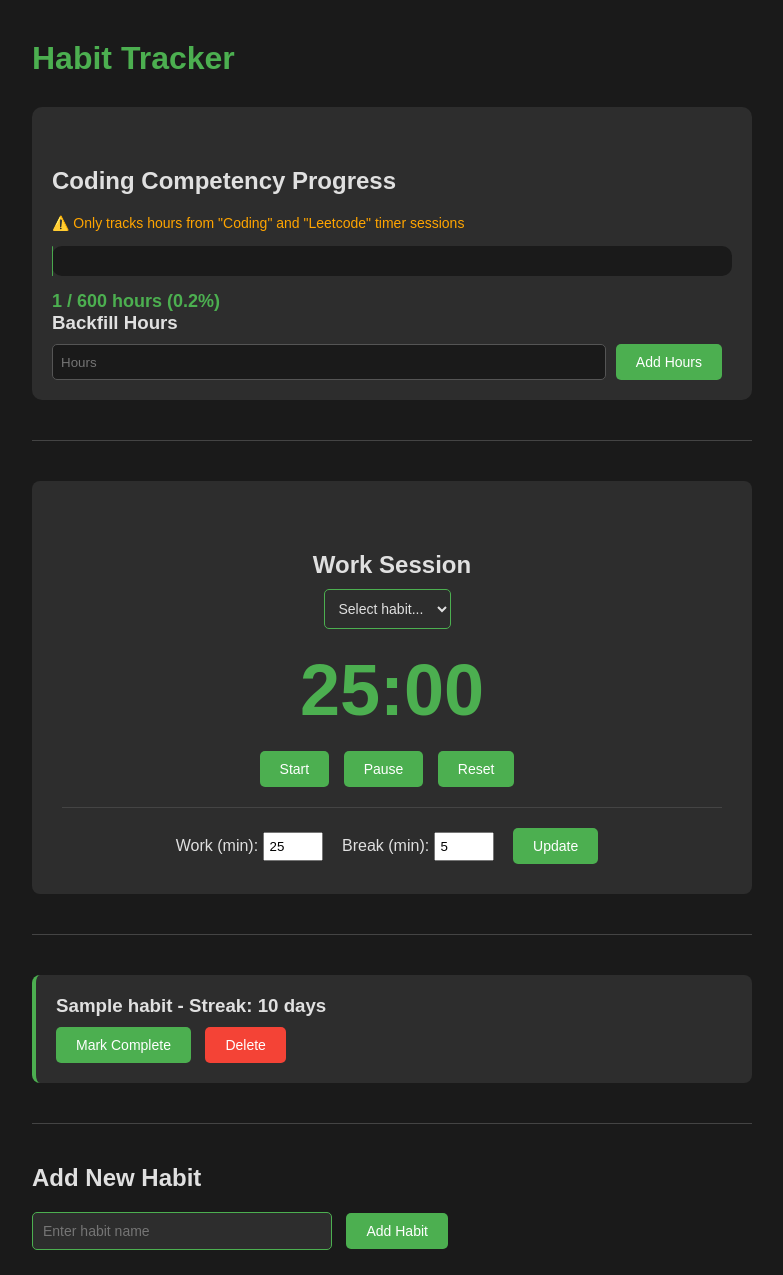
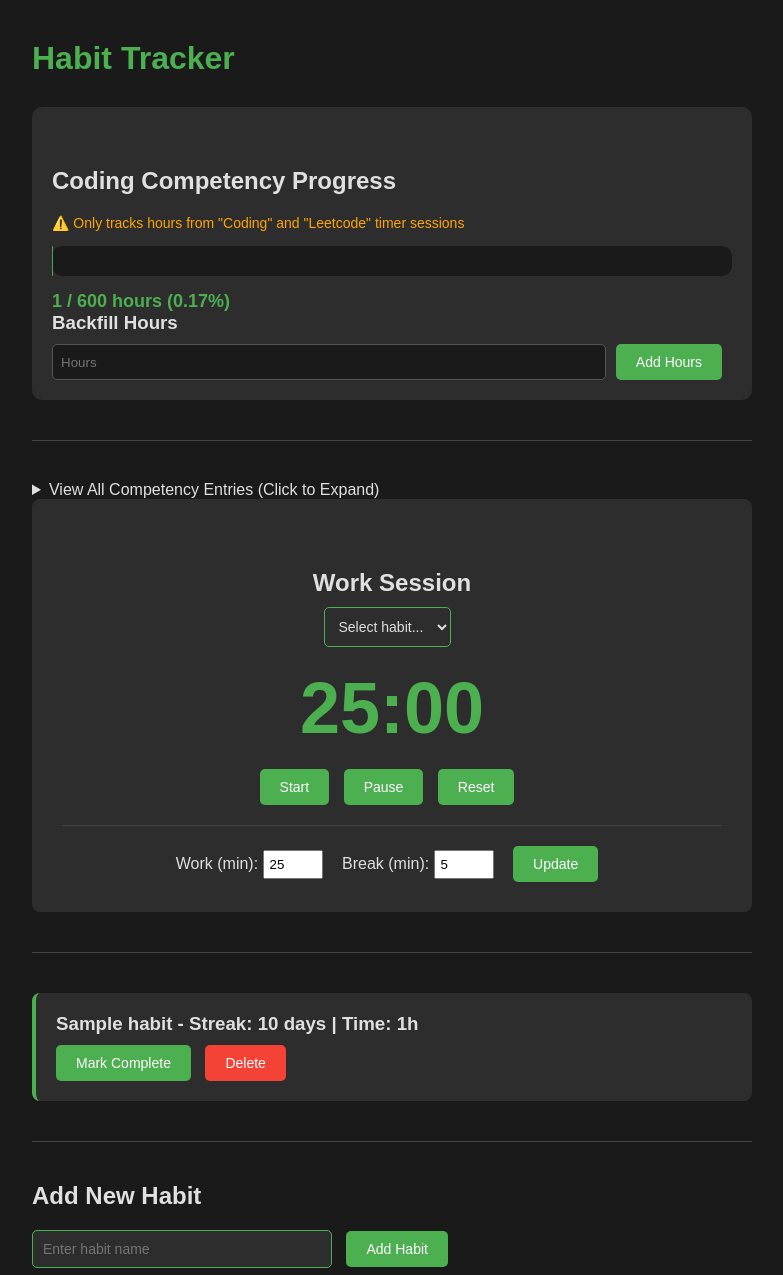
Before and after one commit to cliang100/Habit-tracker, a Flask app: template templates/index.html in a window 1280 px wide. Shown: the top 1275 px of the page, without its empty margins (248-1031 px from the left). Run offline with Flask 3, Linux system fonts and the light colour scheme; the template is opened without the code that fills it: most values are stand-ins (such as "Sample title", 1, 10 or a date in 2020).

Commit message:
Add competency entry view with delete UI and improve timer habit logging. And eye breaks.

```diff
--- a/app.py
+++ b/app.py
@@ -78,14 +78,23 @@ def home():
     c.execute("SELECT SUM(hours) FROM competency_hours")
     total_hours = c.fetchone()[0] or 0
 
-    conn.close()
-
     habit_data = []
     for habit in habits:
         streak = get_streak(habit)
-        habit_data.append({'name': habit, 'streak': streak})
 
-    return render_template('index.html', habits=habit_data, total_hours=round(total_hours, 1))
+        # Get total minutes for this habit
+        c.execute("SELECT SUM(minutes) FROM habit_time WHERE habit_name = ?", (habit,))
+        total_minutes = c.fetchone()[0] or 0
+        total_time_hours = round(total_minutes / 60, 1)
+
+        habit_data.append({
+            'name': habit,
+            'streak': streak,
+            'total_hours': total_time_hours
+        })
+
+    conn.close()
+    return render_template('index.html', habits=habit_data, total_hours=round(total_hours, 2))
 
 @app.route('/complete/<habit_name>', methods=['POST'])
 def complete(habit_name):
@@ -178,6 +187,29 @@ def add_competency_hours():
     conn.close()
     return redirect(url_for('home'))
 
+@app.route('/log_habit_time', methods=['POST'])
+def log_habit_time():
+    habit_name = request.form['habit_name']
+    minutes = int(request.form['minutes'])
+    today = str(date.today())
+
+    conn = sqlite3.connect('habits.db')
+    c = conn.cursor()
+
+    # Log to habit_time table
+    c.execute("INSERT INTO habit_time (habit_name, date, minutes) VALUES (?, ?, ?)",
+              (habit_name, today, minutes))
+
+    # If Coding or Leetcode, also log to competency hours
+    if habit_name in ['Coding', 'Leetcode']:
+        hours = minutes / 60
+        c.execute("INSERT INTO competency_hours (date, hours, source) VALUES (?, ?, ?)",
+                  (today, hours, 'Timer'))
+
+    conn.commit()
+    conn.close()
+    return '', 204
+
 @app.route('/get_total_hours')
 def get_total_hours():
     conn = sqlite3.connect('habits.db')
--- a/static/timer.js
+++ b/static/timer.js
@@ -4,6 +4,8 @@ let timeLeft = workDuration;
 let timerInterval = null;
 let isRunning = false;
 let isBreak = false;
+let eyeBreakInterval = 20 * 60;
+let timeSinceLastEyeBreak = 0;
 
 function updateDisplay() {
     const minutes = Math.floor(timeLeft / 60);
@@ -16,9 +18,23 @@ function startTimer() {
     if (isRunning) return;
     isRunning = true;
 
+    // Validate habit selection before starting
+    const habitSelect = document.getElementById('timer-habit');
+    if (!habitSelect.value) {
+        alert('Please select a habit before starting the timer!');
+        return;
+    }
+
     timerInterval = setInterval(() => {
         timeLeft--;
+        timeSinceLastEyeBreak++;
         updateDisplay();
+
+        // Check for eye break every 20 minutes
+        if (timeSinceLastEyeBreak >= eyeBreakInterval && !isBreak) {
+            alert('👁️ Eye Break! Look at something 20 feet away for 20 seconds.');
+            timeSinceLastEyeBreak = 0;
+        }
 
         if (timeLeft <= 0) {
             clearInterval(timerInterval);
@@ -60,13 +76,16 @@ function updateSettings() {
     resetTimer();
 }
 
-function logCompetencyHours(hours) {
-    fetch('/add_competency_hours', {
+function logCompetencyHours(minutes) {
+    const habitSelect = document.getElementById('timer-habit');
+    const habitName = habitSelect.value;
+
+    fetch('/log_habit_time', {
         method: 'POST',
         headers: {
             'Content-Type': 'application/x-www-form-urlencoded',
         },
-        body: `hours=${hours}&source=Timer`
+        body: `habit_name=${habitName}&minutes=${minutes}`
     });
 }
 
--- a/templates/index.html
+++ b/templates/index.html
@@ -13,7 +13,7 @@
         <div class="progress-container">
             <div class="progress-bar" style="width: {{ (total_hours / 600 * 100) }}%"></div>
         </div>
-        <p class="hours-display">{{ total_hours }} / 600 hours ({{ ((total_hours / 600 * 100) | round(1)) }}%)</p>
+        <p class="hours-display">{{ total_hours }} / 600 hours ({{ ((total_hours / 600 * 100) | round(2)) }}%)</p>
 
         <h3>Backfill Hours</h3>
         <form action="/add_competency_hours" method="POST" class="backfill-hours-form">
@@ -22,6 +22,30 @@
         </form>
     </div>
     <hr>
+
+    <details>
+        <summary>View All Competency Entries (Click to Expand)</summary>
+        <table class="entry-table">
+            <tr>
+                <th>Date</th>
+                <th>Hours</th>
+                <th>Source</th>
+                <th>Action</th>
+            </tr>
+            {% for entry in competency_entries %}
+            <tr>
+                <td>{{ entry.date }}</td>
+                <td>{{ entry.hours }}</td>
+                <td>{{ entry.source }}</td>
+                <td>
+                    <form action="/delete_competency/{{ entry.id }}" method="POST" style="display:inline;">
+                        <button type="submit" class="delete-btn-small">Delete</button>
+                    </form>
+                </td>
+            </tr>
+            {% endfor %}
+        </table>
+    </details>
 
     <div class="timer-section">
         <h2 id="timer-mode">Work Session</h2>
@@ -46,7 +70,7 @@
 
     {% for habit in habits%}
         <div class="habit-item">
-            <h3>{{ habit.name }} - Streak: {{ habit.streak }} days</h3>
+            <h3>{{ habit.name }} - Streak: {{ habit.streak }} days | Time: {{ habit.total_hours }}h</h3>
             <form action="/complete/{{ habit.name }}" method="POST">
                 <button type="submit">Mark Complete</button>
             </form>
```
Also changed, not shown: README.md.
